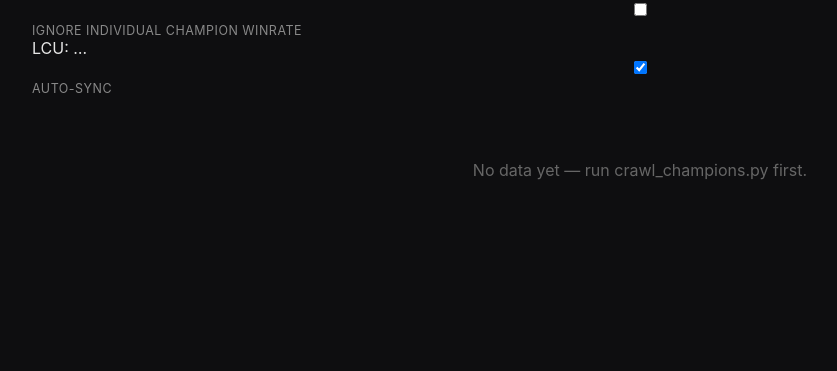
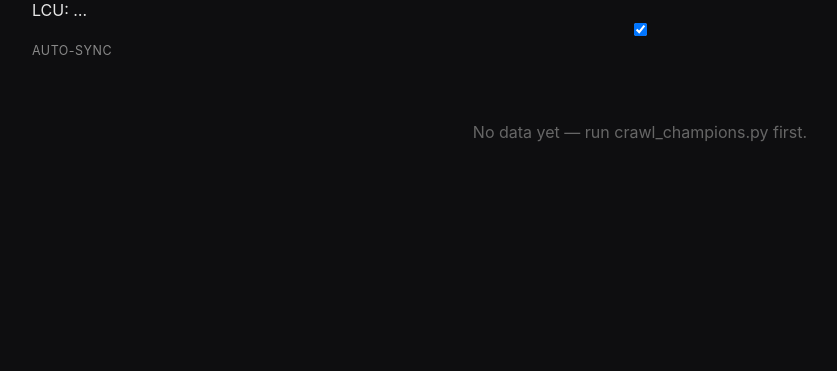
Before and after one commit to richisp/lol_matchups, a Flask app: page /draft in a window 1280 px wide. Shown: the part 108-479 px from the top of the page, without its empty margins (0-837 px from the left). Run offline with Flask 3, Linux system fonts and the light colour scheme; data that the repository does not hold is empty.

Commit message:
Remove flat base

```diff
--- a/app.py
+++ b/app.py
@@ -57,7 +57,7 @@ DEFAULT_SORT = "winrate"  # canonical default; rendered as "winrate" (descending
 DRAFT_SORT_KEYS: dict[str, tuple[str, bool]] = {
     "name":    ("champion_name", False),
     "fit":     ("fit", True),
-    "base":    ("base", True),
+    "winrate": ("winrate", True),
     "counter": ("counter_total", True),
     "synergy": ("synergy_total", True),
     "risk":    ("blind_risk", False),
@@ -361,15 +361,14 @@ def compute_draft_scores(
     my_team: dict[str, str],
     enemy_team: dict[str, str],
     bans: set[str],
-    flat_base: bool = False,
 ) -> list[dict]:
     """Return all candidates for `lane × tier` with fit scores.
 
-    fit = base_winrate + Σ counter_contrib + Σ synergy_contrib
+    fit = 50.0 + Σ counter_contrib + Σ synergy_contrib
 
-    With `flat_base`, every candidate gets base = 50.0 instead of its tier
-    winrate. Strips the meta-strength signal so rankings turn entirely on
-    counter/synergy contributions.
+    Base is always 50.0 — we deliberately ignore each champion's individual
+    tier winrate so rankings turn purely on counter/synergy contributions
+    instead of meta strength.
     """
     counter_w = config.COUNTER_WEIGHTS.get(lane, {})
     synergy_w = config.SYNERGY_WEIGHTS.get(lane, {})
@@ -437,7 +436,7 @@ def compute_draft_scores(
     out = []
     for c in candidates:
         name = c["champion_name"]
-        base = 50.0 if flat_base else (c["winrate"] or 50.0)
+        base = 50.0
 
         counter_contribs = []
         counter_breakdown = []
@@ -506,7 +505,6 @@ def compute_pick_breakdown(
     tier: str,
     opposing_team: dict[str, str],
     allies_team: dict[str, str],
-    flat_base: bool = False,
 ) -> dict:
     """Per-pick breakdown for the hover tooltip on a slot. Same shape as the
     candidate dicts compute_draft_scores produces, so the template's
@@ -515,12 +513,13 @@ def compute_pick_breakdown(
     counter_w = config.COUNTER_WEIGHTS.get(lane, {})
     synergy_w = config.SYNERGY_WEIGHTS.get(lane, {})
 
-    base_row = conn.execute(
+    base = 50.0
+    stats_row = conn.execute(
         "SELECT winrate FROM champion_stats "
         "WHERE champion_name=? AND lane=? AND tier=?",
         (champ, lane, tier),
     ).fetchone()
-    base = 50.0 if flat_base else ((base_row["winrate"] if base_row else None) or 50.0)
+    winrate = stats_row["winrate"] if stats_row else None
 
     def _matchup(opponent: str, opp_lane: str, kind: str) -> dict | None:
         return conn.execute(
@@ -584,6 +583,7 @@ def compute_pick_breakdown(
         "champion_name": champ,
         "lane": lane,
         "base": base,
+        "winrate": winrate,
         "counter_total": counter_total,
         "synergy_total": synergy_total,
         "fit": base + counter_total + synergy_total,
@@ -632,8 +632,6 @@ def draft():
     my_bans_list = [b.strip() for b in (request.args.get("my_bans") or "").split(",") if b.strip()]
     enemy_bans_list = [b.strip() for b in (request.args.get("enemy_bans") or "").split(",") if b.strip()]
 
-    flat_base = bool(request.args.get("flat_base"))
-
     # Strip the active slot from my_team for scoring (it's the one we're filling).
     my_team_for_scoring = {k: v for k, v in my_team.items() if k != active}
 
@@ -641,7 +639,6 @@ def draft():
         candidates = compute_draft_scores(
             conn, active, tier,
             my_team_for_scoring, enemy_team, bans,
-            flat_base=flat_base,
         )
         # All champion display names (for the autocomplete datalist).
         champ_names = sorted({
@@ -658,7 +655,6 @@ def draft():
                 conn, name, pos, tier,
                 opposing_team=enemy_team,
                 allies_team=my_team,
-                flat_base=flat_base,
             )
             for pos, name in my_team.items()
         }
@@ -667,7 +663,6 @@ def draft():
                 conn, name, pos, tier,
                 opposing_team=my_team,
                 allies_team=enemy_team,
-                flat_base=flat_base,
             )
             for pos, name in enemy_team.items()
         }
@@ -708,7 +703,6 @@ def draft():
         sort_by=sort_by,
         sort_key=sort_key,
         sort_desc=sort_desc,
-        flat_base=flat_base,
     )
 
 
--- a/static/css/draft.css
+++ b/static/css/draft.css
@@ -44,7 +44,6 @@
     font-size: 0.88rem;
 }
 .toolbar-toggle { margin-left: auto; cursor: pointer; }
-.toolbar-toggle.toolbar-toggle--inline { margin-left: 0; }
 .toolbar-toggle input[type="checkbox"] { margin: 0; }
 
 .draft-board {
--- a/static/js/draft.js
+++ b/static/js/draft.js
@@ -63,7 +63,7 @@ async function refreshDraft() {
 }
 
 // Event delegation: handlers stay live after refreshDraft swaps the form.
-const RECS_NATURAL_DESC = new Set(['fit', 'base', 'counter', 'synergy']);
+const RECS_NATURAL_DESC = new Set(['fit', 'winrate', 'counter', 'synergy']);
 
 document.addEventListener('click', (e) => {
     const slotPick = e.target.closest('.slot-pick');
@@ -101,7 +101,7 @@ document.addEventListener('click', (e) => {
     }
 });
 document.addEventListener('change', (e) => {
-    if (e.target.matches('#draft-form input[type="text"], select[name="tier"], input[name="flat_base"]')) {
+    if (e.target.matches('#draft-form input[type="text"], select[name="tier"]')) {
         refreshDraft();
     }
 });
--- a/templates/draft.html
+++ b/templates/draft.html
@@ -42,7 +42,7 @@
         <strong>{{ c.champion_name }}</strong>
         <span class="bk-fit">Score <span class="winrate {% if c.fit >= 52 %}good{% elif c.fit <= 48 %}bad{% endif %}">{{ "%.2f"|format(c.fit) }}</span></span>
     </div>
-    <div class="bk-base">Base WR {{ "%.2f"|format(c.base) }} · {{ lane }} · {{ tier }}</div>
+    <div class="bk-base">WR {% if c.winrate is not none %}{{ "%.2f"|format(c.winrate) }}{% else %}—{% endif %} · {{ lane }} · {{ tier }}</div>
     {{ breakdown_section(c.counter_breakdown, 'opponent', c.counter_total, 'vs Enemies') }}
     {{ breakdown_section(c.synergy_breakdown, 'ally', c.synergy_total, 'w/ Allies') }}
     <div class="bk-risk" title="Weighted exposure to popular bad matchups in this lane (lower = safer blind pick)">
@@ -59,11 +59,6 @@
                     <option value="{{ t }}" {% if t == tier %}selected{% endif %}>{{ tier_label(t) }}</option>
                 {% endfor %}
             </select>
-        </label>
-        <label class="toolbar-toggle toolbar-toggle--inline"
-               title="Use 50.00% as the base for every champion. Strips the meta-strength signal so rankings turn entirely on counter & synergy contributions.">
-            <input type="checkbox" form="draft-form" name="flat_base" value="1" {% if flat_base %}checked{% endif %}>
-            <span>Ignore individual champion winrate</span>
         </label>
         <span id="lcu-status" class="lcu-badge lcu-unknown">LCU: …</span>
         <label class="toolbar-toggle">
@@ -137,7 +132,7 @@
                         <tr>
                             <th data-sort="name"    class="th-sort {% if sort_key == 'name'    %}sorted-{{ 'desc' if sort_desc else 'asc' }}{% endif %}">Champion</th>
                             <th data-sort="fit"     class="th-sort num {% if sort_key == 'fit'     %}sorted-{{ 'desc' if sort_desc else 'asc' }}{% endif %}">Score</th>
-                            <th data-sort="base"    class="th-sort num {% if sort_key == 'base'    %}sorted-{{ 'desc' if sort_desc else 'asc' }}{% endif %}" title="Champion's overall winrate in this lane × tier">Base</th>
+                            <th data-sort="winrate" class="th-sort num {% if sort_key == 'winrate' %}sorted-{{ 'desc' if sort_desc else 'asc' }}{% endif %}" title="Champion's overall winrate in this lane × tier">WR</th>
                             <th data-sort="counter" class="th-sort num {% if sort_key == 'counter' %}sorted-{{ 'desc' if sort_desc else 'asc' }}{% endif %}" title="Sum of weighted counter-matchup deltas vs picked enemies">vs</th>
                             <th data-sort="synergy" class="th-sort num {% if sort_key == 'synergy' %}sorted-{{ 'desc' if sort_desc else 'asc' }}{% endif %}" title="Sum of weighted synergy deltas with picked teammates">w/</th>
                             <th data-sort="risk"    class="th-sort num {% if sort_key == 'risk'    %}sorted-{{ 'desc' if sort_desc else 'asc' }}{% endif %}" title="Weighted exposure to popular bad matchups in this lane × tier (lower = safer blind pick)">Risk</th>
@@ -155,8 +150,8 @@
                             <td class="num winrate {% if c.fit >= 52 %}good{% elif c.fit <= 48 %}bad{% endif %}">
                                 {{ "%.2f"|format(c.fit) }}
                             </td>
-                            <td class="num winrate {% if c.base >= 52 %}good{% elif c.base <= 48 %}bad{% endif %}">
-                                {{ "%.2f"|format(c.base) }}
+                            <td class="num winrate {% if c.winrate is not none and c.winrate >= 52 %}good{% elif c.winrate is not none and c.winrate <= 48 %}bad{% endif %}">
+                                {% if c.winrate is not none %}{{ "%.2f"|format(c.winrate) }}{% else %}—{% endif %}
                             </td>
                             <td class="num {% if c.counter_total > 1 %}good{% elif c.counter_total < -1 %}bad{% endif %}">
                                 {% if c.counter_total >= 0 %}+{% endif %}{{ "%.2f"|format(c.counter_total) }}
```
